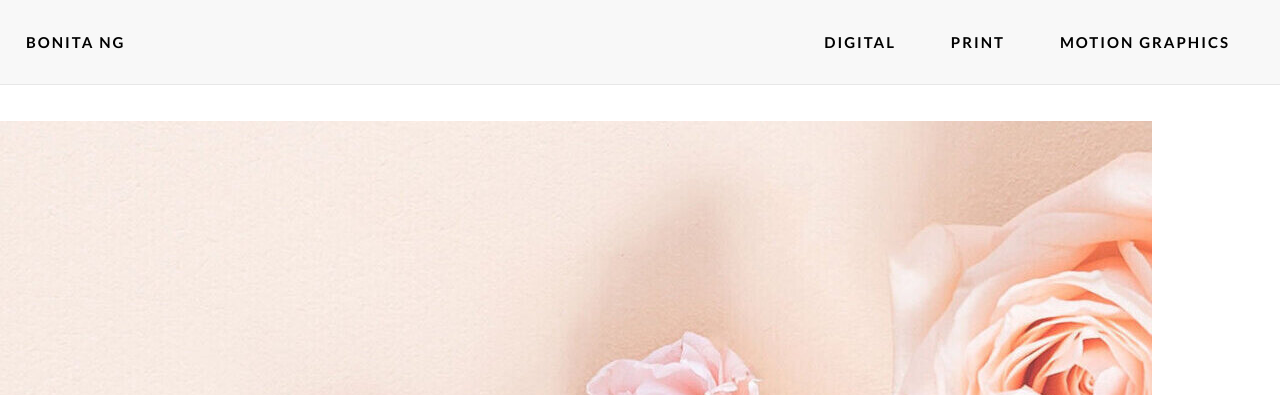
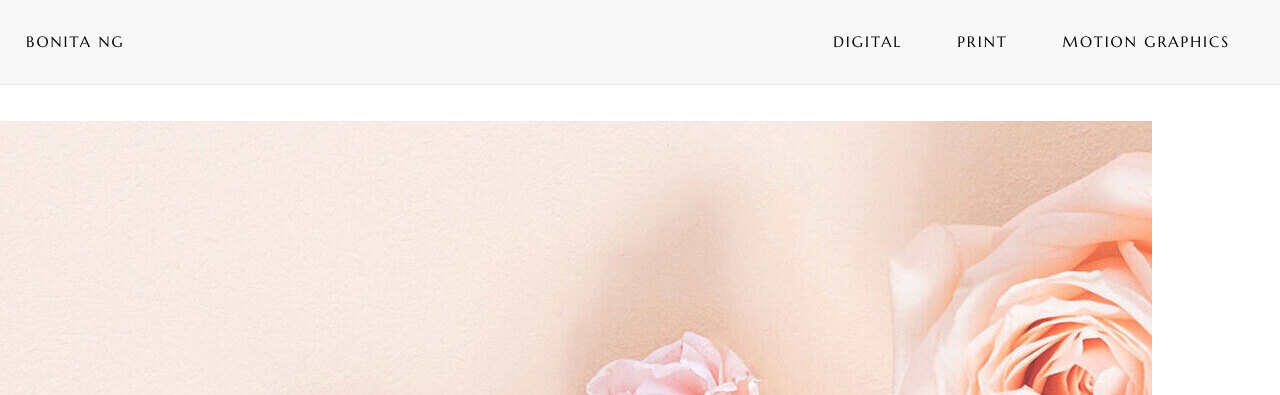
Before and after one commit to bonnieng/portfolio, a plain HTML site: page index.html in a window 1280 px wide. Shown: the top 395 px of the page. Drawn offline with nearby package versions, Linux system fonts and the light colour scheme.

Commit message:
Update main.css

```diff
--- a/css/main.css
+++ b/css/main.css
@@ -273,7 +273,7 @@ h5 {
   list-style: none; }
   .nav-list .nav-list__item {
     display: inline-block;
-    font-weight: 700;
+    font-family: Marcellus;
     color: #000;
     text-transform: uppercase; }
   .nav-list .nav-list__link {
```
